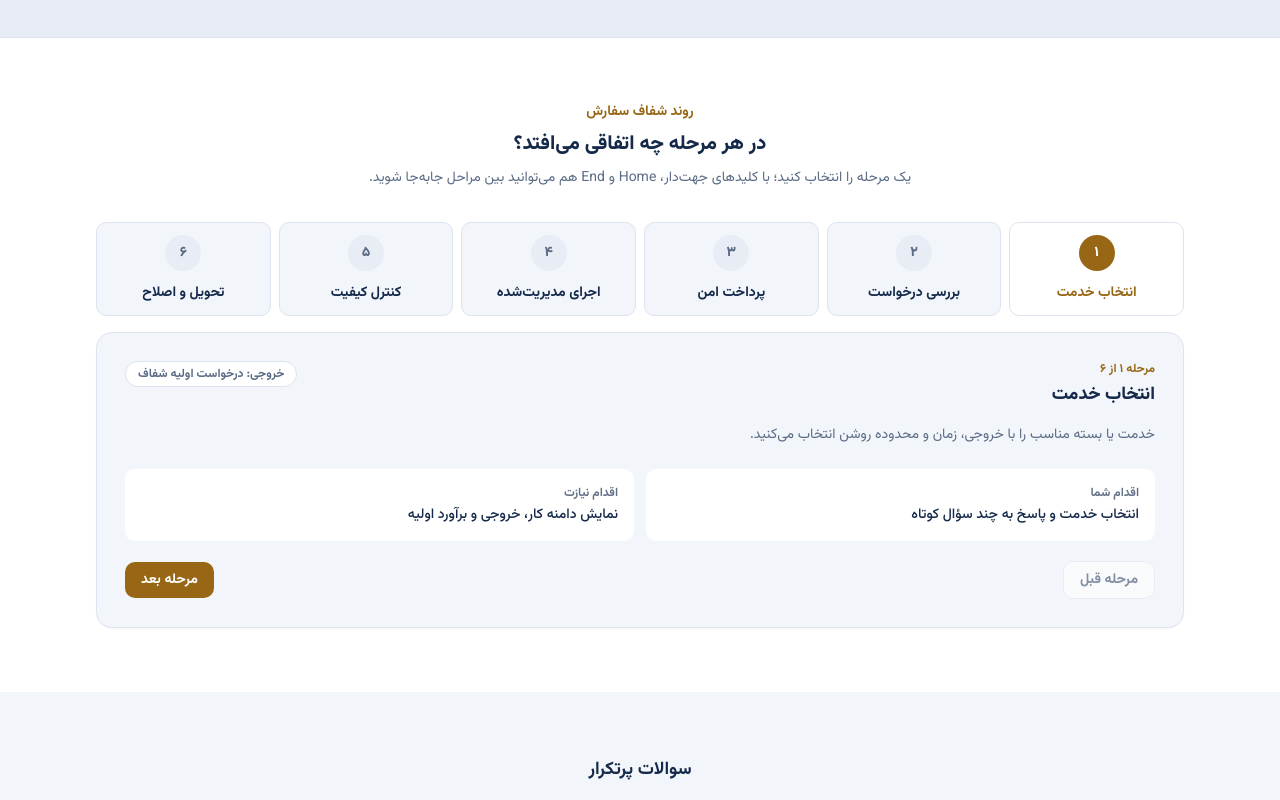
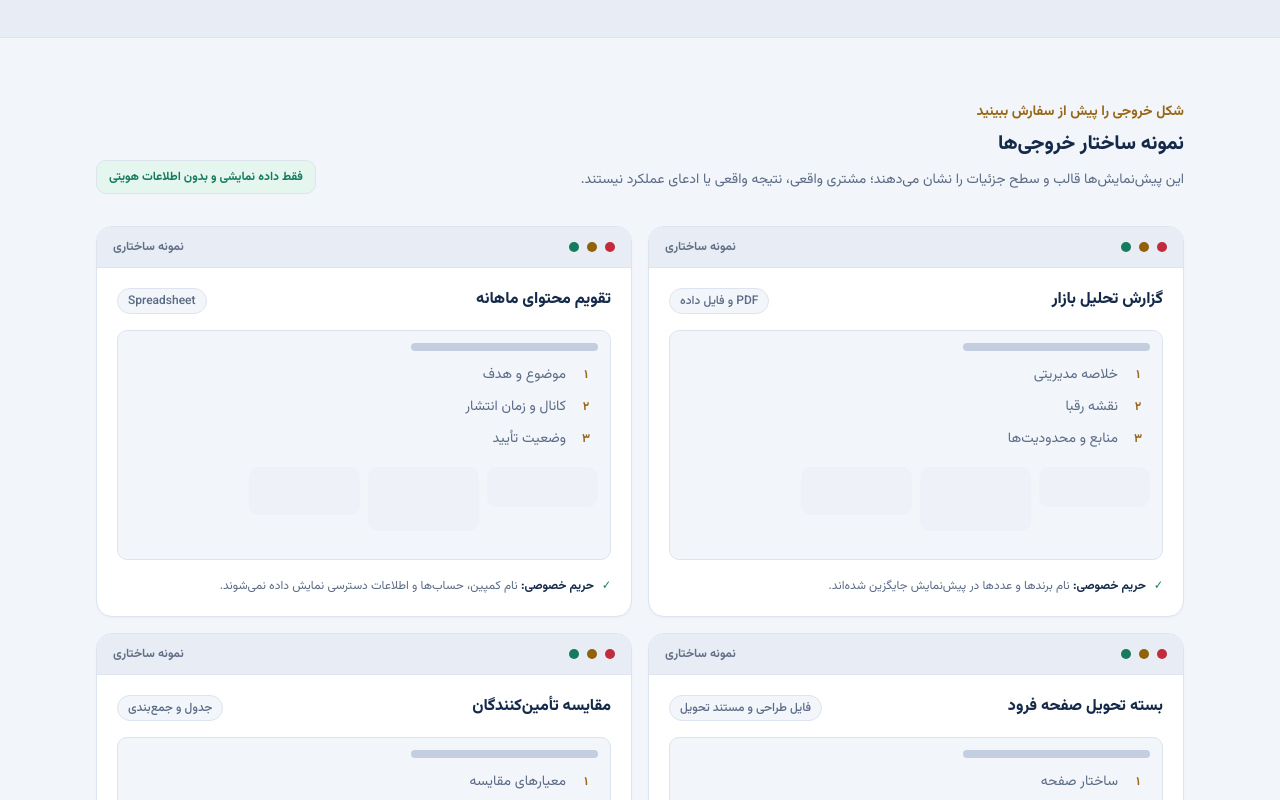
Before and after one commit to hamid-402/niazet, a Next.js app in the folder apps/web/: page / in a window 1280 px wide. Shown: the part 2120-2920 px from the top of the page. Built offline with nearby package versions, Linux system fonts and the light colour scheme; no server answers.

Commit message:
feat: add privacy-safe output samples

```diff
--- a/apps/web/package.json
+++ b/apps/web/package.json
@@ -25,7 +25,8 @@
     "phase7:flow-diagram-contract": "node scripts/phase7-flow-diagram-contract.mjs",
     "phase7:stepper-contract": "node scripts/phase7-stepper-contract.mjs",
     "phase7:use-cases-contract": "node scripts/phase7-use-cases-contract.mjs",
-    "phase7:service-catalog-contract": "node scripts/phase7-service-catalog-contract.mjs"
+    "phase7:service-catalog-contract": "node scripts/phase7-service-catalog-contract.mjs",
+    "phase7:output-samples-contract": "node scripts/phase7-output-samples-contract.mjs"
   },
   "dependencies": {
     "framer-motion": "^12.42.2",
--- /dev/null
+++ b/apps/web/scripts/phase7-output-samples-contract.mjs
@@ -0,0 +1,27 @@
+import { readFileSync } from 'node:fs';
+
+const root = new URL('../', import.meta.url);
+const read = (path) => readFileSync(new URL(path, root), 'utf8');
+const samples = read('src/components/service-output-samples.tsx');
+const home = read('src/app/page.tsx');
+const failures = [];
+const check = (condition, message) => { if (!condition) failures.push(message); };
+
+const samplesBlock = samples.match(/const OUTPUT_SAMPLES = \[([\s\S]*?)\] as const;/)?.[1] ?? '';
+check((samplesBlock.match(/title:/g) ?? []).length === 4, 'Output gallery must contain four focused samples.');
+check((samplesBlock.match(/format:/g) ?? []).length === 4, 'Every output sample needs a file format.');
+check((samplesBlock.match(/privacy:/g) ?? []).length === 4, 'Every output sample needs a privacy treatment.');
+check(samples.includes('مشتری واقعی، نتیجه واقعی یا ادعای عملکرد نیستند'), 'Gallery must explicitly reject fabricated customer or performance claims.');
+check(samples.includes('فقط داده نمایشی و بدون اطلاعات هویتی'), 'Gallery must label its privacy-safe demo data.');
+check((samples.match(/حریم خصوصی:/g) ?? []).length >= 1, 'Sample cards need a visible privacy label.');
+check(/<section aria-labelledby="output-samples-title"/.test(samples), 'Output samples need a named section landmark.');
+check(/<ul[\s\S]*<li/.test(samples), 'Output samples need list semantics.');
+check(!/<(?:Image|img)\b/.test(samples), 'Output previews must stay lightweight and must not leak raster screenshots.');
+check(home.includes('<ServiceOutputSamples />'), 'Homepage must render privacy-safe output samples.');
+
+if (failures.length) {
+  console.error(`Phase 7 output-samples contract failed (${failures.length}):`);
+  failures.forEach((failure) => console.error(`- ${failure}`));
+  process.exit(1);
+}
+console.log('Phase 7 output-samples contract passed: four clearly synthetic, privacy-safe structural previews verified.');
--- a/apps/web/src/app/page.tsx
+++ b/apps/web/src/app/page.tsx
@@ -4,6 +4,7 @@ import { LinkButton } from '@/components/ui';
 import { ManagedServiceFlow } from '@/components/managed-service-flow';
 import { ServiceProcessStepper } from '@/components/service-process-stepper';
 import { ServiceUseCases } from '@/components/service-use-cases';
+import { ServiceOutputSamples } from '@/components/service-output-samples';
 
 const CATEGORIES = [
   'طراحی و توسعه سایت',
@@ -98,6 +99,8 @@ export default function HomePage() {
 
         <ServiceUseCases />
 
+        <ServiceOutputSamples />
+
         <ServiceProcessStepper />
 
         <section id="faq" className="mx-auto w-full max-w-3xl px-4 py-16 md:px-8">
--- /dev/null
+++ b/apps/web/src/components/service-output-samples.tsx
@@ -0,0 +1,89 @@
+import { formatNumber } from '@/lib/format';
+
+const OUTPUT_SAMPLES = [
+  {
+    title: 'گزارش تحلیل بازار',
+    format: 'PDF و فایل داده',
+    preview: ['خلاصه مدیریتی', 'نقشه رقبا', 'منابع و محدودیت‌ها'],
+    privacy: 'نام برندها و عددها در پیش‌نمایش جایگزین شده‌اند.',
+  },
+  {
+    title: 'تقویم محتوای ماهانه',
+    format: 'Spreadsheet',
+    preview: ['موضوع و هدف', 'کانال و زمان انتشار', 'وضعیت تأیید'],
+    privacy: 'نام کمپین، حساب‌ها و اطلاعات دسترسی نمایش داده نمی‌شوند.',
+  },
+  {
+    title: 'بسته تحویل صفحه فرود',
+    format: 'فایل طراحی و مستند تحویل',
+    preview: ['ساختار صفحه', 'حالت‌های واکنش‌گرا', 'چک‌لیست تحویل'],
+    privacy: 'نشان تجاری، دامنه و داده‌های تحلیلی حذف شده‌اند.',
+  },
+  {
+    title: 'مقایسه تأمین‌کنندگان',
+    format: 'جدول و جمع‌بندی',
+    preview: ['معیارهای مقایسه', 'شواهد هر گزینه', 'ریسک‌ها و ابهام‌ها'],
+    privacy: 'اطلاعات تماس، قیمت واقعی و هویت طرف‌ها پوشانده شده‌اند.',
+  },
+] as const;
+
+export function ServiceOutputSamples() {
+  return (
+    <section aria-labelledby="output-samples-title" className="mx-auto w-full max-w-6xl px-4 py-16 md:px-8">
+      <div className="flex flex-col gap-4 md:flex-row md:items-end md:justify-between">
+        <div className="max-w-2xl">
+          <p className="text-sm font-bold text-accent">شکل خروجی را پیش از سفارش ببینید</p>
+          <h2 id="output-samples-title" className="mt-2 text-xl font-extrabold text-fg">نمونه ساختار خروجی‌ها</h2>
+          <p className="mt-2 text-sm leading-7 text-fg-muted">
+            این پیش‌نمایش‌ها قالب و سطح جزئیات را نشان می‌دهند؛ مشتری واقعی، نتیجه واقعی یا ادعای عملکرد نیستند.
+          </p>
+        </div>
+        <p className="rounded-control border border-success-border bg-success-subtle px-3 py-2 text-xs font-bold text-success">
+          فقط داده نمایشی و بدون اطلاعات هویتی
+        </p>
+      </div>
+
+      <ul className="mt-8 grid gap-4 md:grid-cols-2">
+        {OUTPUT_SAMPLES.map((sample) => (
+          <li key={sample.title} className="overflow-hidden rounded-card border border-border bg-surface shadow-elevation-1">
+            <div className="flex items-center justify-between gap-3 border-b border-border bg-bg-subtle px-4 py-3">
+              <div className="flex items-center gap-2" aria-hidden="true">
+                <span className="h-2.5 w-2.5 rounded-full bg-danger" />
+                <span className="h-2.5 w-2.5 rounded-full bg-warning" />
+                <span className="h-2.5 w-2.5 rounded-full bg-success" />
+              </div>
+              <span className="text-xs font-bold text-fg-subtle">نمونه ساختاری</span>
+            </div>
+            <div className="p-5">
+              <div className="flex flex-wrap items-start justify-between gap-3">
+                <h3 className="font-extrabold text-fg">{sample.title}</h3>
+                <span className="rounded-full border border-border bg-bg px-2.5 py-1 text-xs font-medium text-fg-muted">{sample.format}</span>
+              </div>
+              <div aria-label={`پیش‌نمایش بخش‌های ${sample.title}`} className="mt-4 rounded-control border border-border bg-bg p-3">
+                <div aria-hidden="true" className="mb-3 h-2 w-2/5 rounded-full bg-border-strong" />
+                <ol className="space-y-2">
+                  {sample.preview.map((item, index) => (
+                    <li key={item} className="flex items-center gap-2 text-sm text-fg-muted">
+                      <span aria-hidden="true" className="inline-flex h-6 w-6 shrink-0 items-center justify-center rounded-control bg-accent-soft text-xs font-bold text-accent">{formatNumber(index + 1)}</span>
+                      <span>{item}</span>
+                    </li>
+                  ))}
+                </ol>
+                <div aria-hidden="true" className="mt-4 grid grid-cols-4 gap-2">
+                  <span className="h-10 rounded-control bg-surface-sunken" />
+                  <span className="h-16 rounded-control bg-surface-sunken" />
+                  <span className="h-12 rounded-control bg-surface-sunken" />
+                  <span className="h-20 rounded-control bg-accent-soft" />
+                </div>
+              </div>
+              <p className="mt-4 flex items-start gap-2 text-xs leading-5 text-fg-muted">
+                <span aria-hidden="true" className="font-bold text-success">✓</span>
+                <span><strong className="text-fg">حریم خصوصی:</strong> {sample.privacy}</span>
+              </p>
+            </div>
+          </li>
+        ))}
+      </ul>
+    </section>
+  );
+}
```
Also changed, not shown: 1 other file (tests, documents, lock files or other folders).
